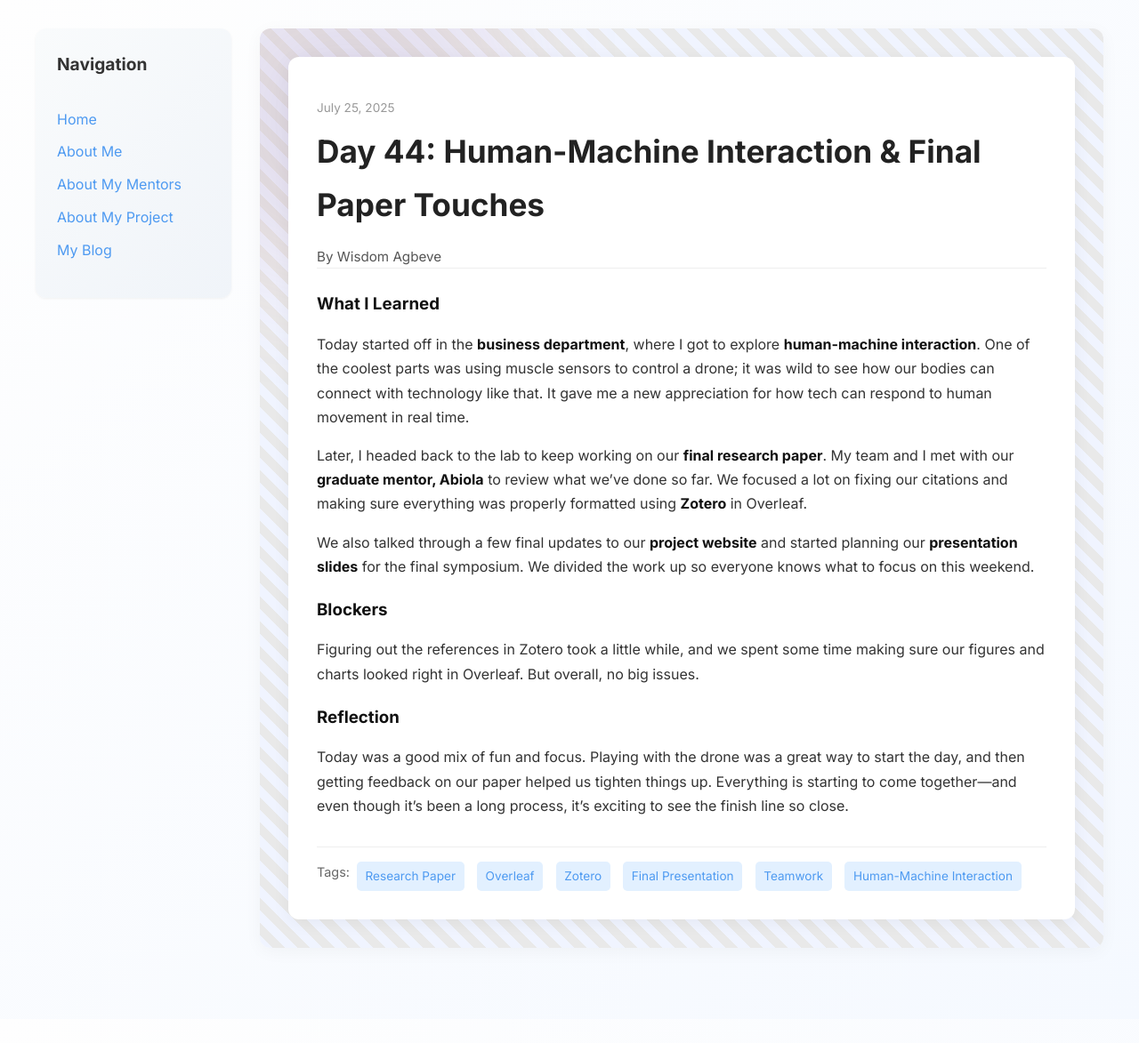
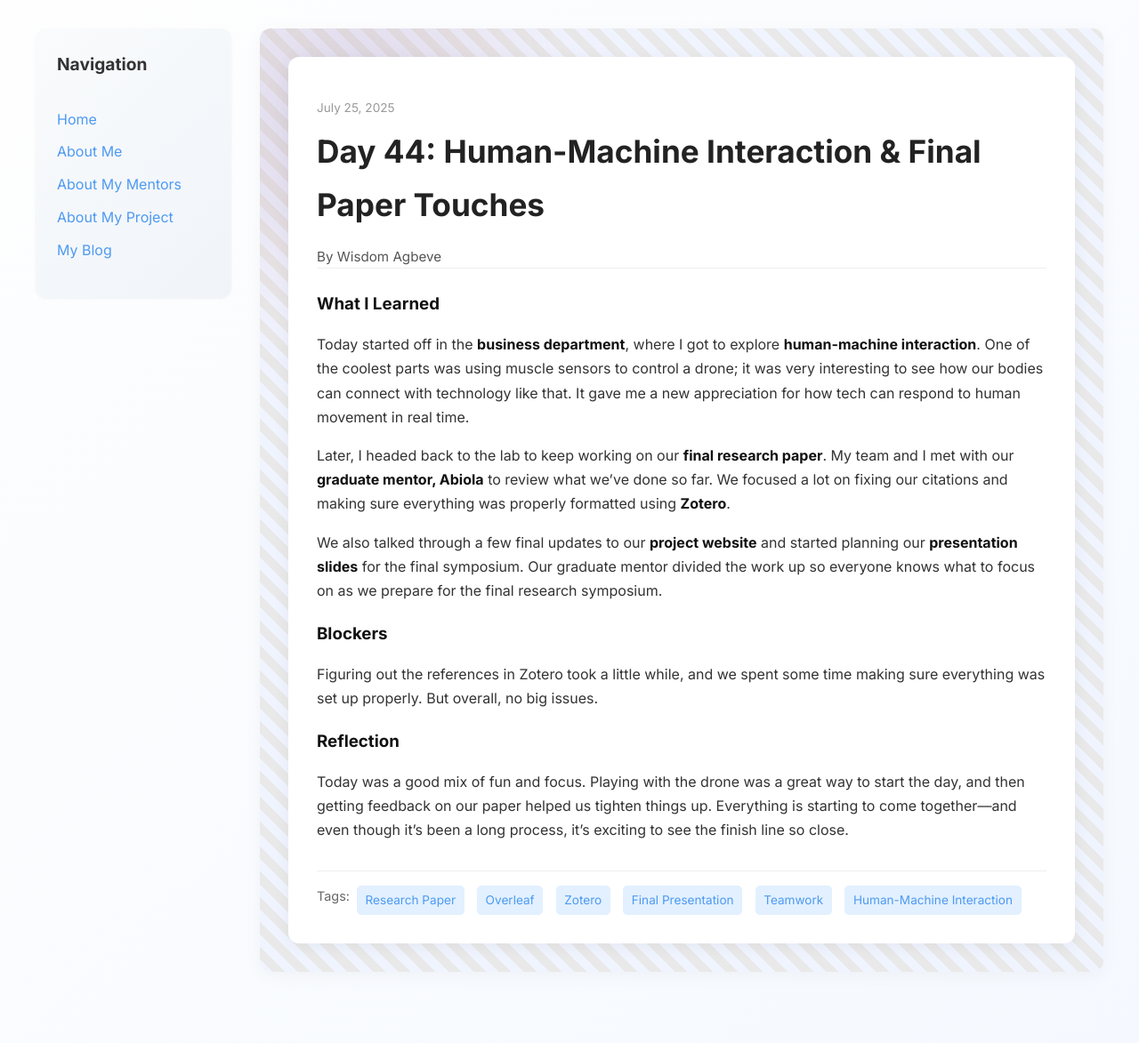
Before and after one commit to wisdomagbeve01/wisdomagbeve01.github.io, a Jekyll site: the page built from _posts/2025-07-25-day-44.md, in a window 1280 px wide. Shown: the whole page at 89% size. Built offline with Jekyll 4.4.1, drawn with Linux system fonts in a browser that asks for light colours; before the commit the page ends 1146 px from its top, so only the background shows below that.

Commit message:
Update 2025-07-25-day-44.md

```diff
--- a/_posts/2025-07-25-day-44.md
+++ b/_posts/2025-07-25-day-44.md
@@ -7,14 +7,14 @@ permalink: /day44.html
 tags: ["Research Paper", "Overleaf", "Zotero", "Final Presentation", "Teamwork", "Human-Machine Interaction"]
 
 what_i_learned: |
-  Today started off in the **business department**, where I got to explore **human-machine interaction**. One of the coolest parts was using muscle sensors to control a drone; it was wild to see how our bodies can connect with technology like that. It gave me a new appreciation for how tech can respond to human movement in real time.
+  Today started off in the **business department**, where I got to explore **human-machine interaction**. One of the coolest parts was using muscle sensors to control a drone; it was very interesting to see how our bodies can connect with technology like that. It gave me a new appreciation for how tech can respond to human movement in real time.
 
-  Later, I headed back to the lab to keep working on our **final research paper**. My team and I met with our **graduate mentor, Abiola** to review what we’ve done so far. We focused a lot on fixing our citations and making sure everything was properly formatted using **Zotero** in Overleaf.
+  Later, I headed back to the lab to keep working on our **final research paper**. My team and I met with our **graduate mentor, Abiola** to review what we’ve done so far. We focused a lot on fixing our citations and making sure everything was properly formatted using **Zotero**.
 
-  We also talked through a few final updates to our **project website** and started planning our **presentation slides** for the final symposium. We divided the work up so everyone knows what to focus on this weekend.
+  We also talked through a few final updates to our **project website** and started planning our **presentation slides** for the final symposium. Our graduate mentor divided the work up so everyone knows what to focus on as we prepare for the final research symposium.
 
 blockers: |
-  Figuring out the references in Zotero took a little while, and we spent some time making sure our figures and charts looked right in Overleaf. But overall, no big issues.
+  Figuring out the references in Zotero took a little while, and we spent some time making sure everything was set up properly. But overall, no big issues.
 
 reflection: |
   Today was a good mix of fun and focus. Playing with the drone was a great way to start the day, and then getting feedback on our paper helped us tighten things up. Everything is starting to come together—and even though it’s been a long process, it’s exciting to see the finish line so close.
```
